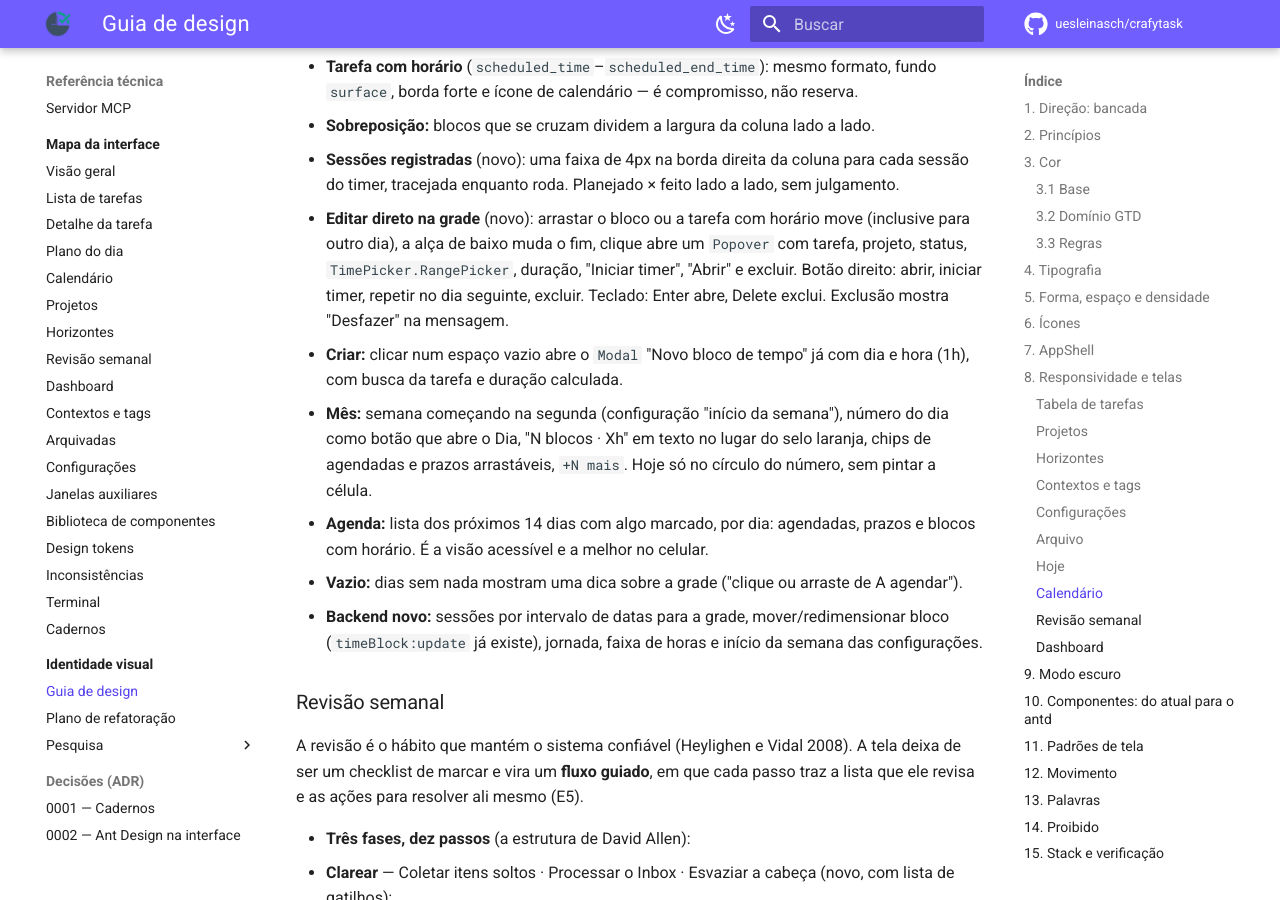
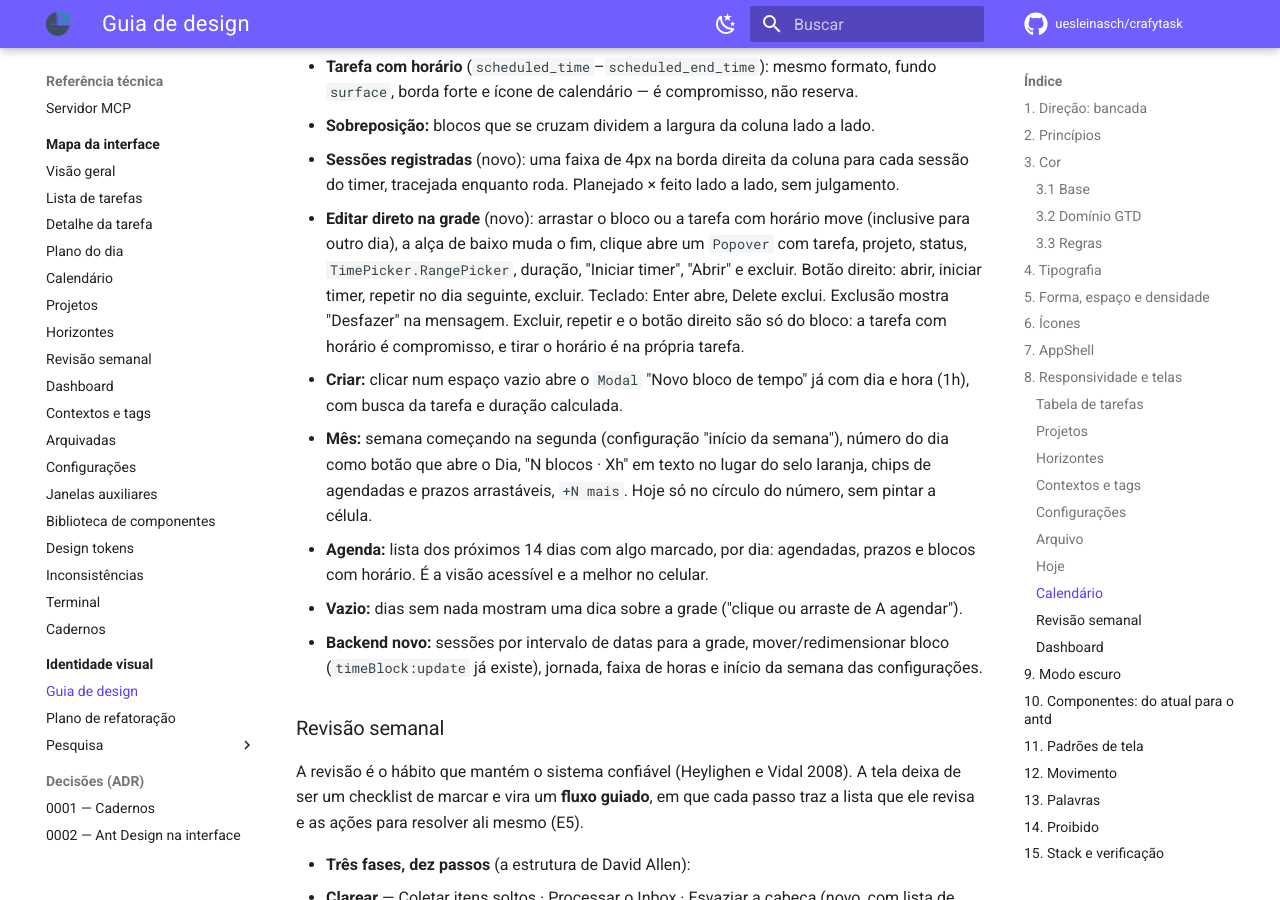
Before and after one commit to uesleinasch/crafytask, an MkDocs documentation site: the page built from docs/design/guia-de-design.md, in a window 1280 px wide and 900 px high, scrolled down 20946 px. Built offline with MkDocs 1.6.1 and Material for MkDocs 9.7.7, drawn with Linux system fonts in a browser that asks for light colours; some web fonts are replaced; comment, search, counter and statistics services are not loaded.

Commit message:
fix(calendar): tarefa sem fim continua sem fim ao mover

```diff
--- a/docs/design/guia-de-design.md
+++ b/docs/design/guia-de-design.md
@@ -637,8 +637,10 @@ o que de fato aconteceu (sessões do timer) na mesma grade.
   timer, tracejada enquanto roda. Planejado × feito lado a lado, sem julgamento.
 - **Editar direto na grade** (novo): arrastar o bloco ou a tarefa com horário move (inclusive para
   outro dia), a alça de baixo muda o fim, clique abre um `Popover` com tarefa, projeto, status,
-  `TimePicker.RangePicker`, duração, "Iniciar timer", "Abrir" e excluir. Botão direito: abrir, iniciar timer, repetir no dia
-  seguinte, excluir. Teclado: Enter abre, Delete exclui. Exclusão mostra "Desfazer" na mensagem.
+  `TimePicker.RangePicker`, duração, "Iniciar timer", "Abrir" e excluir. Botão direito: abrir,
+  iniciar timer, repetir no dia seguinte, excluir. Teclado: Enter abre, Delete exclui. Exclusão
+  mostra "Desfazer" na mensagem. Excluir, repetir e o botão direito são só do bloco: a tarefa com
+  horário é compromisso, e tirar o horário é na própria tarefa.
 - **Criar:** clicar num espaço vazio abre o `Modal` "Novo bloco de tempo" já com dia e hora (1h),
   com busca da tarefa e duração calculada.
 - **Mês:** semana começando na segunda (configuração "início da semana"), número do dia como botão
--- a/src/renderer/src/pages/CalendarPage.tsx
+++ b/src/renderer/src/pages/CalendarPage.tsx
@@ -224,7 +224,7 @@ export function CalendarPage(): React.JSX.Element {
         window.api.updateTask(task.id, {
           ...(patch.date ? { scheduled_date: patch.date } : {}),
           scheduled_time: patch.start_time,
-          scheduled_end_time: patch.end_time
+          scheduled_end_time: kind === 'move' && !task.scheduled_end_time ? null : patch.end_time
         })
       ).then((result) => {
         if (!result || kind === 'edit') return
```
Also changed, not shown: docs/guias/plano-do-dia.md (+2 -2 lines), docs/ui/04-calendario.md (+4 -4 lines).
